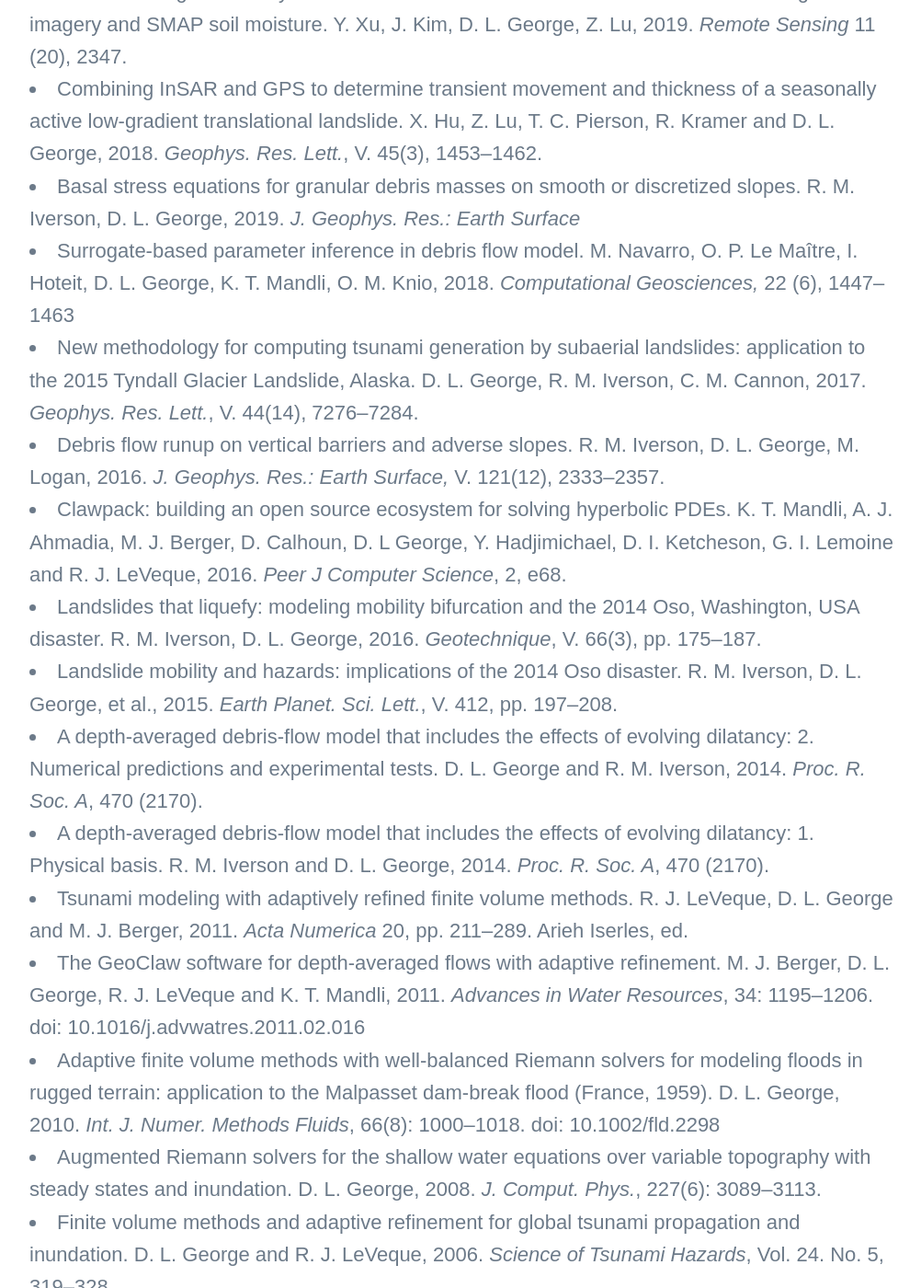
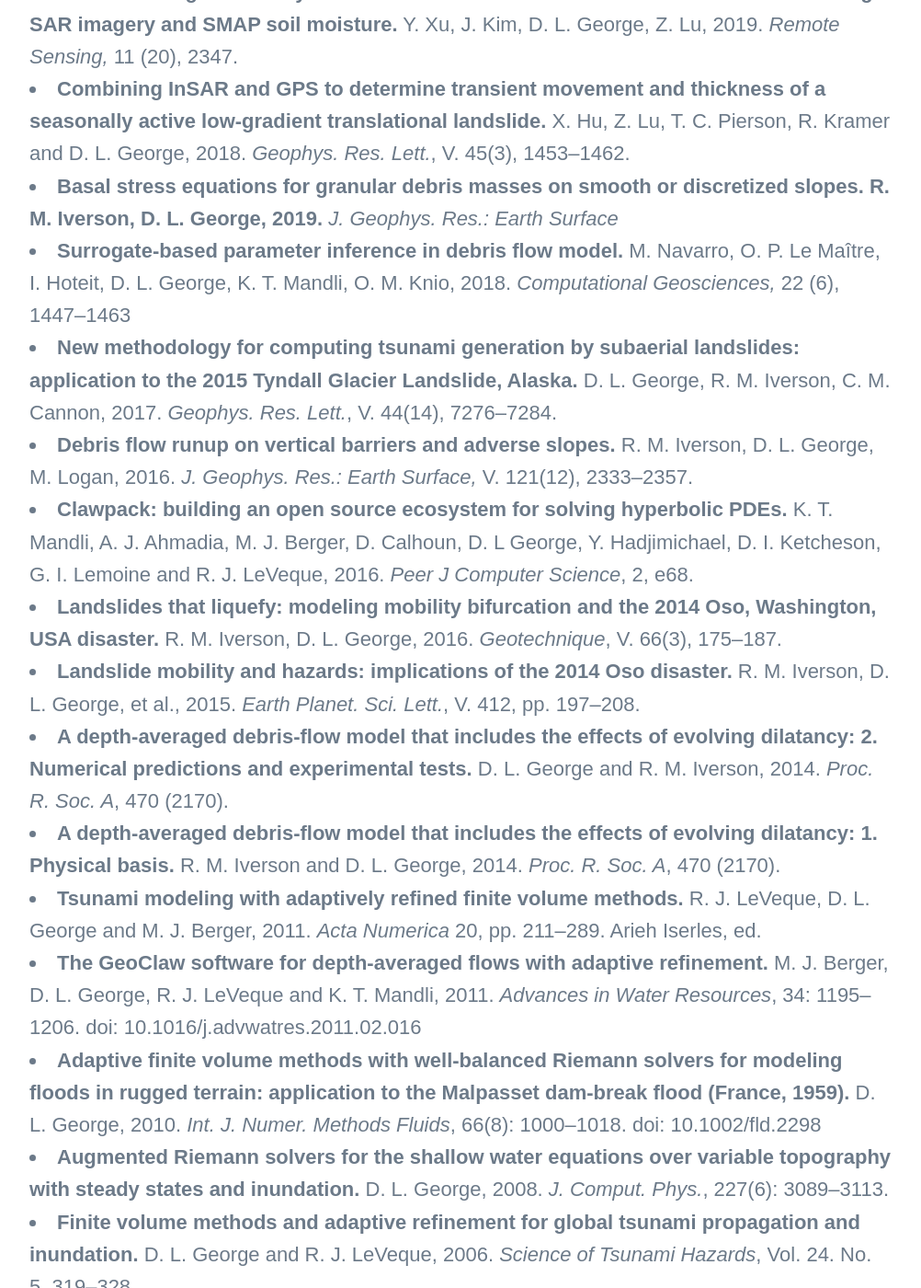
Before and after one commit to dlgeorge/dlgeorge.github.io, a Jekyll site: the page built from _pages/publications.md, in a window 1280 px wide and 1400 px high, scrolled down 746 px. Shown: the whole window at 92% size, without its empty margins (138-1140 px from the left). Built offline with Jekyll 4.4.1, drawn with Linux system fonts in a browser that asks for light colours; nearby versions of some CDN libraries; some web fonts are replaced; some of the changed text lies outside the part shown.

Commit message:
page edits

```diff
--- a/_pages/publications.md
+++ b/_pages/publications.md
@@ -8,31 +8,31 @@ featured_image: /images/pages/CVO_library.jpg
 ## in print
 
 #### Journal articles
-* Characterizing seasonally rainfall-driven movement of a translational landslide using SAR imagery and SMAP soil moisture. Y. Xu, J. Kim, D. L. George, Z. Lu, 2019. *Remote Sensing* 11 (20), 2347.
-* Combining InSAR and GPS to determine transient movement and thickness of a seasonally active low-gradient translational landslide. X. Hu, Z. Lu, T. C. Pierson, R. Kramer and D. L. George, 2018. *Geophys. Res. Lett.*, V. 45(3), 1453--1462.
-* Basal stress equations for granular debris masses on smooth or discretized slopes. R. M. Iverson, D. L. George, 2019. *J. Geophys. Res.: Earth Surface*
-* Surrogate-based parameter inference in debris flow model. M. Navarro, O. P. Le Maître, I. Hoteit, D. L. George, K. T. Mandli, O. M. Knio, 2018.
+* **Characterizing seasonally rainfall-driven movement of a translational landslide using SAR imagery and SMAP soil moisture.** Y. Xu, J. Kim, D. L. George, Z. Lu, 2019. *Remote Sensing,* 11 (20), 2347.
+* **Combining InSAR and GPS to determine transient movement and thickness of a seasonally active low-gradient translational landslide.** X. Hu, Z. Lu, T. C. Pierson, R. Kramer and D. L. George, 2018. *Geophys. Res. Lett.*, V. 45(3), 1453--1462.
+* **Basal stress equations for granular debris masses on smooth or discretized slopes. R. M. Iverson, D. L. George, 2019.** *J. Geophys. Res.: Earth Surface*
+* **Surrogate-based parameter inference in debris flow model.** M. Navarro, O. P. Le Maître, I. Hoteit, D. L. George, K. T. Mandli, O. M. Knio, 2018.
 *Computational Geosciences,* 22 (6), 1447--1463
-*  New methodology for computing tsunami generation by subaerial landslides: application to the 2015 Tyndall Glacier Landslide, Alaska. D. L. George, R. M. Iverson, C. M. Cannon, 2017. *Geophys. Res. Lett.*, V. 44(14), 7276--7284.
-* Debris flow runup on vertical barriers and adverse slopes. R. M. Iverson, D. L. George, M. Logan, 2016. *J. Geophys. Res.: Earth Surface,* V. 121(12), 2333--2357.
-*  Clawpack: building an open source ecosystem for solving hyperbolic PDEs. K. T. Mandli, A. J. Ahmadia, M. J. Berger, D. Calhoun, D. L George, Y. Hadjimichael, D. I. Ketcheson, G. I. Lemoine and R. J. LeVeque, 2016. *Peer J Computer Science*, 2, e68.
-* Landslides that liquefy: modeling mobility bifurcation and the 2014 Oso, Washington, USA disaster. R. M. Iverson, D. L. George, 2016. *Geotechnique*, V. 66(3), pp. 175--187.
-* Landslide mobility and hazards: implications of the 2014 Oso disaster. R. M. Iverson, D. L. George, et al., 2015. *Earth Planet. Sci. Lett.*, V. 412, pp. 197--208.
-* A depth-averaged debris-flow model that includes the effects of evolving dilatancy: 2. Numerical predictions and experimental tests. D. L. George and R. M. Iverson, 2014. *Proc. R. Soc. A*, 470 (2170).
-*  A depth-averaged debris-flow model that includes the effects of evolving dilatancy: 1. Physical basis. R. M. Iverson and D. L. George, 2014. *Proc. R. Soc. A*, 470 (2170).
-* Tsunami modeling with adaptively refined finite volume methods. R. J. LeVeque, D. L. George and M. J. Berger, 2011. *Acta Numerica* 20, pp. 211--289. Arieh Iserles, ed.
-* The GeoClaw software for depth-averaged flows with adaptive refinement.  M. J. Berger, D. L. George, R. J. LeVeque and K. T. Mandli, 2011. *Advances in Water Resources*, 34: 1195--1206. doi: 10.1016/j.advwatres.2011.02.016
-* Adaptive finite volume methods with well-balanced Riemann solvers for modeling floods in rugged terrain: application to the Malpasset dam-break flood (France, 1959). D. L. George, 2010. *Int. J. Numer. Methods Fluids*, 66(8): 1000--1018. doi: 10.1002/fld.2298
-* Augmented Riemann solvers for the shallow water equations over variable topography with steady states and inundation. D. L. George, 2008. *J. Comput. Phys.*, 227(6): 3089--3113.
-* Finite volume methods and adaptive refinement for global tsunami propagation and inundation. D. L. George and R. J. LeVeque, 2006. *Science of Tsunami Hazards*, Vol. 24. No. 5, 319--328.
+*  **New methodology for computing tsunami generation by subaerial landslides: application to the 2015 Tyndall Glacier Landslide, Alaska.** D. L. George, R. M. Iverson, C. M. Cannon, 2017. *Geophys. Res. Lett.*, V. 44(14), 7276--7284.
+* **Debris flow runup on vertical barriers and adverse slopes.** R. M. Iverson, D. L. George, M. Logan, 2016. *J. Geophys. Res.: Earth Surface,* V. 121(12), 2333--2357.
+*  **Clawpack: building an open source ecosystem for solving hyperbolic PDEs.** K. T. Mandli, A. J. Ahmadia, M. J. Berger, D. Calhoun, D. L George, Y. Hadjimichael, D. I. Ketcheson, G. I. Lemoine and R. J. LeVeque, 2016. *Peer J Computer Science*, 2, e68.
+* **Landslides that liquefy: modeling mobility bifurcation and the 2014 Oso, Washington, USA disaster.** R. M. Iverson, D. L. George, 2016. *Geotechnique*, V. 66(3), 175--187.
+* **Landslide mobility and hazards: implications of the 2014 Oso disaster.** R. M. Iverson, D. L. George, et al., 2015. *Earth Planet. Sci. Lett.*, V. 412, pp. 197--208.
+* **A depth-averaged debris-flow model that includes the effects of evolving dilatancy: 2. Numerical predictions and experimental tests.** D. L. George and R. M. Iverson, 2014. *Proc. R. Soc. A*, 470 (2170).
+*  **A depth-averaged debris-flow model that includes the effects of evolving dilatancy: 1. Physical basis.** R. M. Iverson and D. L. George, 2014. *Proc. R. Soc. A*, 470 (2170).
+* **Tsunami modeling with adaptively refined finite volume methods.** R. J. LeVeque, D. L. George and M. J. Berger, 2011. *Acta Numerica* 20, pp. 211--289. Arieh Iserles, ed.
+* **The GeoClaw software for depth-averaged flows with adaptive refinement.**  M. J. Berger, D. L. George, R. J. LeVeque and K. T. Mandli, 2011. *Advances in Water Resources*, 34: 1195--1206. doi: 10.1016/j.advwatres.2011.02.016
+* **Adaptive finite volume methods with well-balanced Riemann solvers for modeling floods in rugged terrain: application to the Malpasset dam-break flood (France, 1959).** D. L. George, 2010. *Int. J. Numer. Methods Fluids*, 66(8): 1000--1018. doi: 10.1002/fld.2298
+* **Augmented Riemann solvers for the shallow water equations over variable topography with steady states and inundation.** D. L. George, 2008. *J. Comput. Phys.*, 227(6): 3089--3113.
+* **Finite volume methods and adaptive refinement for global tsunami propagation and inundation.** D. L. George and R. J. LeVeque, 2006. *Science of Tsunami Hazards*, Vol. 24. No. 5, 319--328.
 
 #### Other articles (proceedings, book chapters, etc.)
-* Discussion of "The relation between dilatancy, effective stress and dispersive pressure in granular avalanches" by P. Bartelt and O. Buser. R. M. Iverson, D. L. George, 2016. *Acta Geotech*, 11(6), 1465--1468.
-* Modeling hazardous, free-surface geophysical flows with depth-averaged hyperbolic systems and adaptive numerical methods. D. L. George, 2013. *Computational Challenges in the Geosciences,* The IMA Volumes in Mathematics and its Applications, V. 156, pp. 25--48, Springer.
-* A two-phase debris-flow model that includes coupled evolution of volume fractions, granular dilatancy, and pore-fluid pressure.   D. L. George and R. M. Iverson, 2011. In R. Genevois, D. Hamilton and A. Prestininzi, editors, pp. 415--424, *Italian Journal of Engineering, Geology and Environment*.
-* Parallelization of GeoClaw code for modeling geophysical flows with adaptive mesh refinement on many-core systems. S. Zhang, D. A. Yuen, A. Zhu, S. Song, D. L. George, 2011. *Proc. 14th IEEE Int. Conf. on Computational Science and Engineering*, CSE, pp. 573--579.
-* High-resolution methods and adaptive refinement for tsunami propagation and inundation.  D. L. George and R. J. LeVeque, 2008. In S. Benzoni-Gavage and D. Serre, editors, *Hyperbolic Problems: Theory, Numerics, Applications*, pp. 541--549, Springer.
-* High-resolution finite volume methods for the shallow water equations with topography and dry-states. R. J. LeVeque and D. L. George, 2008. In P. L. Liu, C. Synolakis, and H. Yeh, editors, *Advanced Numerical Models for Simulating Tsunami Waves and Runup,* vol. 10 of *Advances in Coastal and Ocean Engineering*, pp. 43--73. World Scientific.
+* **Discussion of "The relation between dilatancy, effective stress and dispersive pressure in granular avalanches" by P. Bartelt and O. Buser.** R. M. Iverson, D. L. George, 2016. *Acta Geotech*, 11(6), 1465--1468.
+* **Modeling hazardous, free-surface geophysical flows with depth-averaged hyperbolic systems and adaptive numerical methods.** D. L. George, 2013. *Computational Challenges in the Geosciences,* The IMA Volumes in Mathematics and its Applications, V. 156, pp. 25--48, Springer.
+* **A two-phase debris-flow model that includes coupled evolution of volume fractions, granular dilatancy, and pore-fluid pressure.**   D. L. George and R. M. Iverson, 2011. In R. Genevois, D. Hamilton and A. Prestininzi, editors, pp. 415--424, *Italian Journal of Engineering, Geology and Environment*.
+* **Parallelization of GeoClaw code for modeling geophysical flows with adaptive mesh refinement on many-core systems.** S. Zhang, D. A. Yuen, A. Zhu, S. Song, D. L. George, 2011. *Proc. 14th IEEE Int. Conf. on Computational Science and Engineering*, CSE, pp. 573--579.
+* **High-resolution methods and adaptive refinement for tsunami propagation and inundation.**  D. L. George and R. J. LeVeque, 2008. In S. Benzoni-Gavage and D. Serre, editors, *Hyperbolic Problems: Theory, Numerics, Applications*, pp. 541--549, Springer.
+* **High-resolution finite volume methods for the shallow water equations with topography and dry-states.** R. J. LeVeque and D. L. George, 2008. In P. L. Liu, C. Synolakis, and H. Yeh, editors, *Advanced Numerical Models for Simulating Tsunami Waves and Runup,* vol. 10 of *Advances in Coastal and Ocean Engineering*, pp. 43--73. World Scientific.
 
 ## Preprints
 
```
Also changed, not shown: _projects/2020-01-08-dclaw-project.md (+1 -1 lines), Gemfile.lock.
